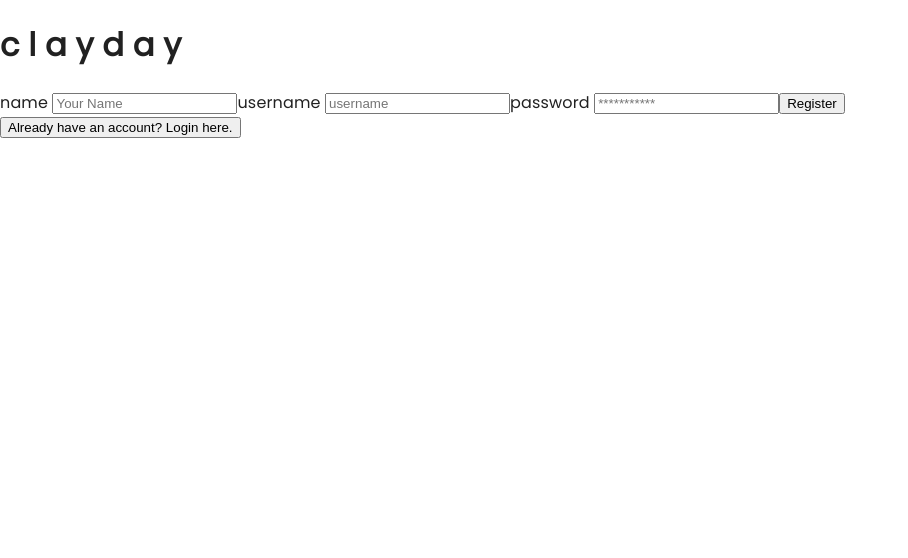
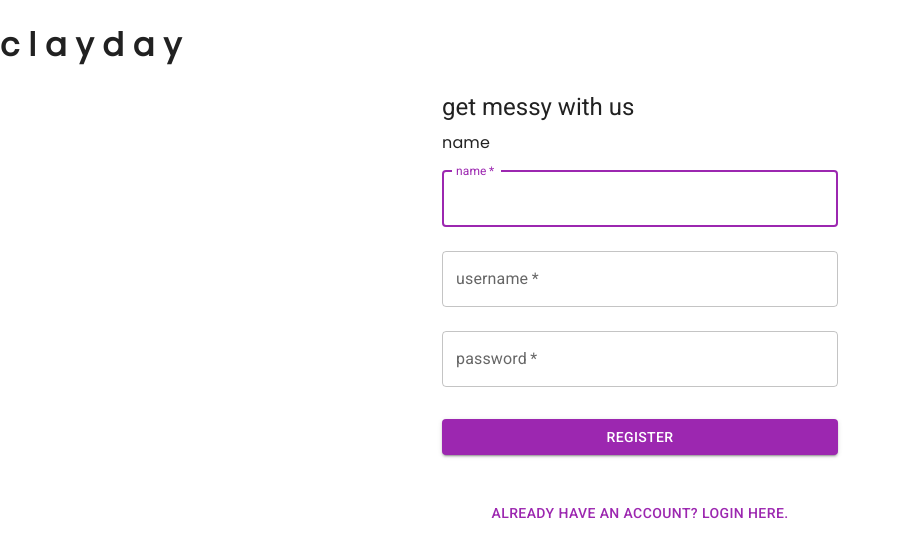
Before and after one commit to jennyouk/clayday, a React app: page / in a window 1280 px wide. Both pictures are taken after a click on the button "DON'T HAVE AN ACCOUNT? REGISTER HERE.". Shown: the top 558 px of the page, without its empty margins (0-908 px from the left). Built offline with nearby package versions, Linux system fonts and the light colour scheme.

Commit message:
implemented mui on register and linked to back end

```diff
--- a/src/components/App.js
+++ b/src/components/App.js
@@ -3,7 +3,7 @@
 import { HomeContainer } from './HomeContainer.jsx';
 import { purple } from '@mui/material/colors';
 import { ThemeProvider, createTheme } from '@mui/material/styles';
-import CssBaseline from "@mui/material/CssBaseline";
+import CssBaseline from '@mui/material/CssBaseline';
 import '../scss/app-home.scss';
 
 const theme = createTheme({
@@ -16,10 +16,8 @@
     },
   },
   components: {
-
     MuiCssBaseline: {
       styleOverrides: {
-
         html: {
           // fontSize: '62.5%' /* 62.5% of 16px = 10px */,
           fontFamily: 'Poppins, sans-serif',
--- a/src/components/Login.jsx
+++ b/src/components/Login.jsx
@@ -19,8 +19,7 @@
   const [password, setPassword] = useState('');
   const [buttonText, setButtonText] = useState('Log in');
 
-  const defaultTheme = useTheme();
-
+  const theme = useTheme();
 
   const handleSubmit = (e) => {
     e.preventDefault();
@@ -52,7 +51,7 @@
   };
 
   return (
-    <ThemeProvider theme={defaultTheme}>
+    <ThemeProvider theme={theme}>
       {/* <div className='auth-form-container'> */}
       <Container component='main' maxWidth='xs'>
         <CssBaseline />
@@ -61,34 +60,34 @@
         </Typography>
         <Box component='form' onSubmit={handleSubmit} noValidate sx={{ mt: 1 }}>
           <TextField
-              margin="normal"
+            margin='normal'
             required
             fullWidth
-              id="username"
-              label="username"
-              name="username"
-              autoComplete="username"
+            id='username'
+            label='username'
+            name='username'
+            autoComplete='username'
             autoFocus
             onChange={(e) => setUsername(e.target.value)}
           />
           <TextField
-              margin="normal"
+            margin='normal'
             required
             fullWidth
-              name="password"
-              label="Password"
-              type="password"
-              id="password"
-              autoComplete="current-password"
+            name='password'
+            label='password'
+            type='password'
+            id='password'
+            autoComplete='current-password'
             onChange={(e) => setPassword(e.target.value)}
           />
           <Button
-              type="submit"
+            type='submit'
             fullWidth
-              variant="contained"
+            variant='contained'
             sx={{ mt: 3, mb: 2 }}
           >
-              Sign In
+            {buttonText}
           </Button>
 
           {/* <label htmlFor='username'>username </label>
@@ -112,7 +111,8 @@
           <Button variant='outlined'>{buttonText}</Button> */}
         </Box>
         <Button
-          variant="text"
+          variant='text'
+          fullWidth
           sx={{ mt: 3, mb: 2 }}
           onClick={() => props.onFormSwitch('register')}
         >
--- a/src/components/Register.jsx
+++ b/src/components/Register.jsx
@@ -1,10 +1,25 @@
 import React, { useState } from 'react';
+import Button from '@mui/material/Button';
+import Avatar from '@mui/material/Avatar';
+import CssBaseline from '@mui/material/CssBaseline';
+import TextField from '@mui/material/TextField';
+import FormControlLabel from '@mui/material/FormControlLabel';
+import Checkbox from '@mui/material/Checkbox';
+import Link from '@mui/material/Link';
+import Grid from '@mui/material/Grid';
+import Box from '@mui/material/Box';
+import Typography from '@mui/material/Typography';
+import Container from '@mui/material/Container';
+import { createTheme, ThemeProvider } from '@mui/material/styles';
+import { useTheme } from '@mui/material/styles';
 
 export const Register = (props) => {
   const [password, setPassword] = useState('');
   const [username, setUsername] = useState('');
   const [name, setName] = useState('');
   const [buttonText, setButtonText] = useState('Register');
+
+  const theme = useTheme();
 
   const handleSubmit = (e) => {
     e.preventDefault();
@@ -27,46 +42,70 @@
       //   props.history.push('/');
       // })
       .catch((err) => {
-        setButtonText('Please fill all fields')
-        console.log('Registration error: ', err)
+        setButtonText('Please fill all fields');
+        console.log('Registration error: ', err);
       });
   };
 
   return (
-    <div className='auth-form-container'>
-      <form className='register-form' onSubmit={handleSubmit}>
+    <ThemeProvider theme={theme}>
+      <Container component='main' maxWidth='xs'>
+        <CssBaseline />
+        <Typography component='h1' variant='h5'>
+          get messy with us
+        </Typography>
+        <Box component='form' onSubmit={handleSubmit} noValidate sx={{ mt: 1 }}>
           <label htmlFor='name'>name </label>
-        <input
-          value={name}
+          <TextField
+            margin='normal'
+            required
+            fullWidth
+            id='name'
+            label='name'
+            name='name'
+            autoComplete='name'
+            autoFocus
             onChange={(e) => setName(e.target.value)}
-          type='name'
-          placeholder='Your Name'
-          id='name'
-          name='name'
           />
-        <label htmlFor='username'>username </label>
-        <input
-          value={username}
+          <TextField
+            margin='normal'
+            required
+            fullWidth
+            id='username'
+            label='username'
+            name='username'
+            autoComplete='username'
             onChange={(e) => setUsername(e.target.value)}
-          type='username'
-          placeholder='username'
-          id='username'
-          name='username'
           />
-        <label htmlFor='password'>password </label>
-        <input
-          value={password}
+          <TextField
+            margin='normal'
+            required
+            fullWidth
+            name='password'
+            label='password'
+            type='password'
+            id='password'
+            autoComplete='current-password'
             onChange={(e) => setPassword(e.target.value)}
-          type='password'
-          placeholder='***********'
-          id='password'
-          name='password'
           />
-        <button>{buttonText}</button>
-      </form>
-      <button className='link-btn' onClick={() => props.onFormSwitch('login')}>
+          <Button
+            type='submit'
+            fullWidth
+            variant='contained'
+            sx={{ mt: 3, mb: 2 }}
+          >
+            {buttonText}
+          </Button>
+        </Box>
+        <Button
+          variant='text'
+          fullWidth
+          sx={{ mt: 3, mb: 2 }}
+          onClick={() => props.onFormSwitch('login')}
+        >
           Already have an account? Login here.
-      </button>
-    </div>
+        </Button>
+      </Container>
+    </ThemeProvider>
   );
 };
```
Lines whose indentation alone changed are shown as unchanged.
